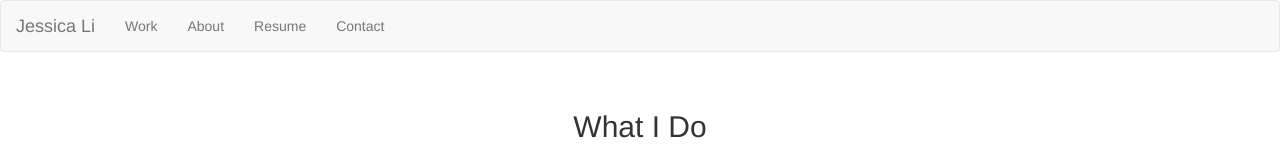
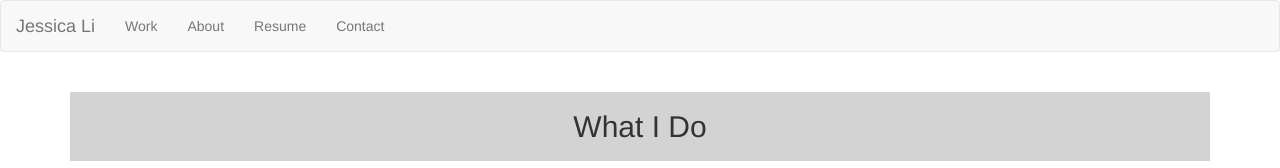
Before and after one commit to risax3/mmp460, a plain HTML site: page main.html in a window 1280 px wide. Shown: the top 168 px of the page. Drawn offline with nearby package versions, Linux system fonts and the light colour scheme.

Commit message:
Update style2n.css

```diff
--- a/css/style2n.css
+++ b/css/style2n.css
@@ -5,7 +5,7 @@ h2{
     font-size:25px;
     text-align:center;
     font-family: 'Karma', serif;
-    color:blue;}
+    background-color:#D3D3D3;}
 p{
     padding:25px;
     margin-left:15px;
```
